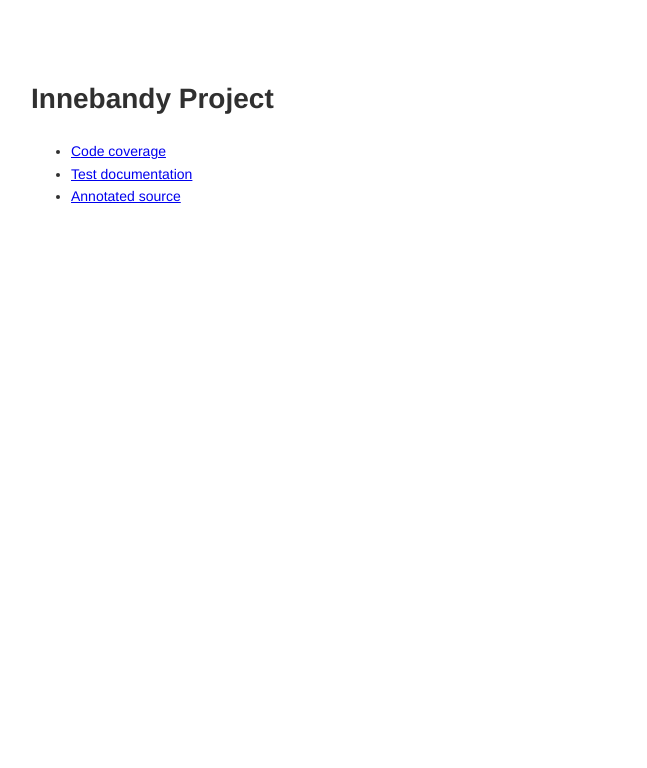
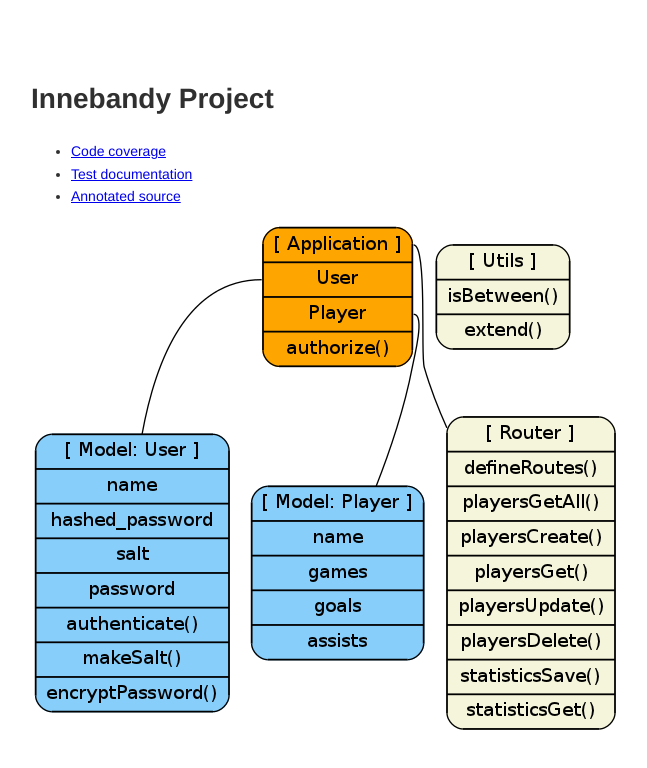
Before and after one commit to oxyc/node-rest-example, a website: page docs/index.html in a window 1280 px wide. Shown: the whole page, without its empty margins (27-674 px from the left). Drawn offline with Linux system fonts and the light colour scheme.

Commit message:
Add a class-ish uml diagaram

```diff
--- a/docs/index.html
+++ b/docs/index.html
@@ -12,5 +12,6 @@
       <li><a href="tests.html">Test documentation</a></li>
       <li><a href="docco.html">Annotated source</a></li>
     </ul>
+    <img src="dot/class.dot.png" />
   </body>
 </html>
```
Also changed, not shown: docs/dot/class.dot.png (added), 2 other files.
